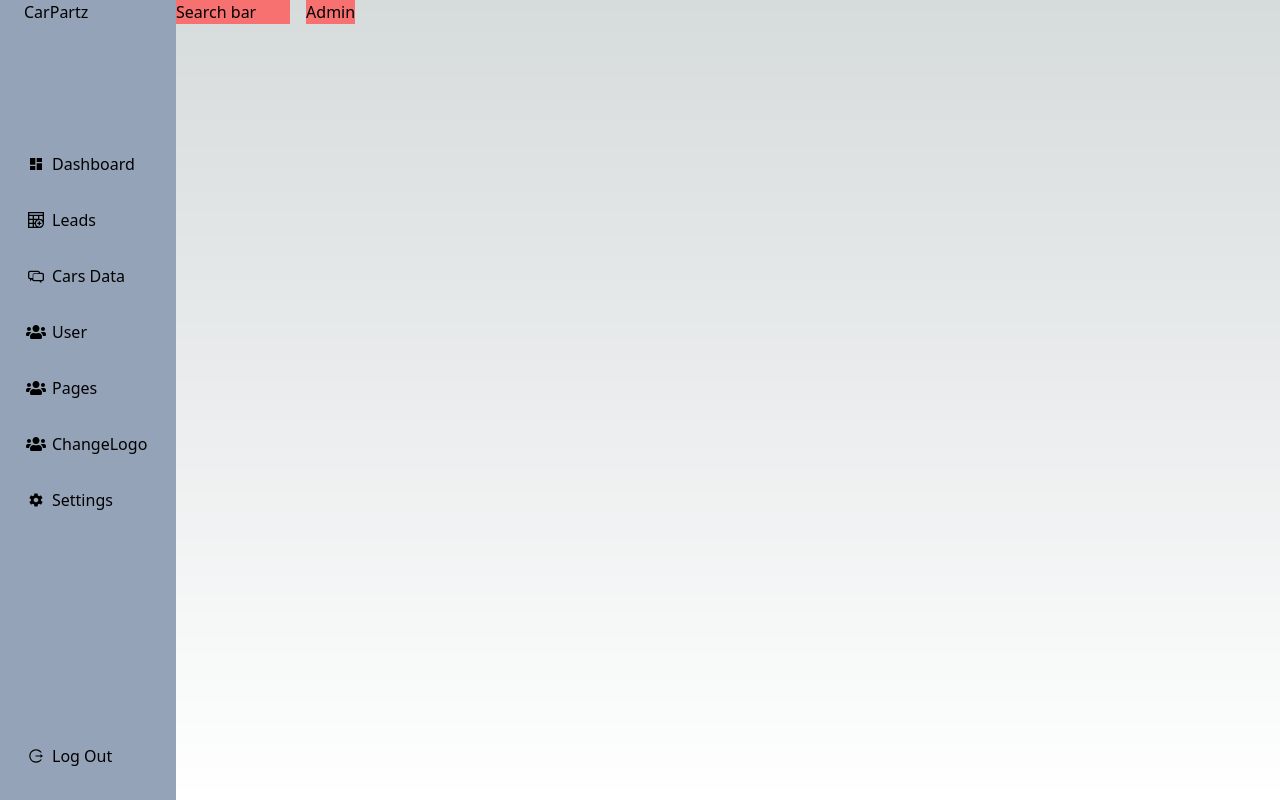
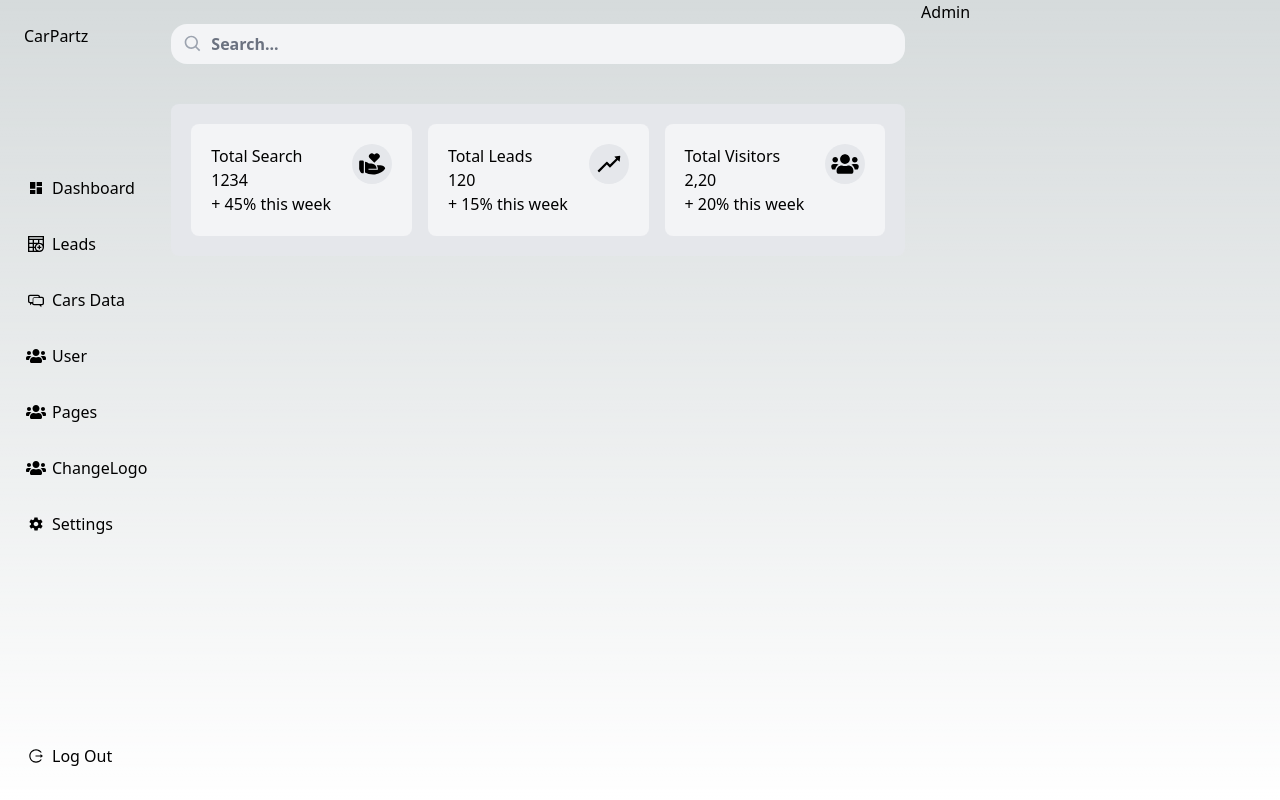
Before and after one commit to samssjubair/car-parts-shop, a Next.js app in the folder client/: page /admin/dashboard in a window 1280 px wide. Shown: the top 800 px of the page. Built offline with nearby package versions, Linux system fonts and the light colour scheme; no server answers; sample sign-in values are in the browser's storage.

Commit message:
dashboard

```diff
--- a/client/pages/admin/dashboard.js
+++ b/client/pages/admin/dashboard.js
@@ -1,16 +1,70 @@
 import { unstable_getServerSession } from "next-auth";
 import { authOptions } from "../api/auth/[...nextauth]";
 import Sidebar from "../components/Sidebar";
+import { BiSearch } from "react-icons/bi";
+import { RiHandHeartFill } from "react-icons/ri";
+import { AiOutlineRise } from "react-icons/ai";
+import { FaUsers } from "react-icons/fa";
 
 const dashboard = ({ Children }) => {
   // console.log(partEntries)
   return (
     <Sidebar>
       <div className="mx-auto grid lg:grid-cols-3 gap-4">
-        <div className="col-span-2 bg-red-400">
-          <h3>Search bar</h3>
+        <div className="col-span-2">
+          {/* Search bar */}
+          <div className="mt-6">
+            <form>
+              <div className="relative flex items-center text-gray-400 focus-within:text-gray-600">
+                <BiSearch className="w-5 h-5 absolute ml-3" />
+                <input
+                  type="text"
+                  name="search"
+                  placeholder="Search..."
+                  autoComplete="off"
+                  aria-label="Search..."
+                  className="pr-3 pl-10 w-screen py-2 font-semibold placeholder-gray-500 text-black rounded-2xl border-none right-2 ring-gray-300 focus:ring-gray-500 bg-gray-100 focus:ring-2"
+                />
+              </div>
+            </form>
+          </div>
+          {/* Search bar end */}
+          <div className="bg-gray-200 mt-10 px-5 py-5 rounded-lg">
+            <div className="grid grid-cols-3 gap-4">
+              <div className="flex bg-gray-100 rounded-lg justify-between px-5 py-5">
+                <div>
+                  <p>Total Search</p>
+                  <span>1234</span>
+                  <p>+ 45% this week</p>
+                </div>
+                <div>
+                  <RiHandHeartFill className="border-slate-200 rounded-3xl bg-gray-200 py-1.5 px-1.5 w-10 h-10" />
+                </div>
+              </div>
+              <div className="flex bg-gray-100 rounded-lg justify-between px-5 py-5">
+                <div>
+                  <p>Total Leads</p>
+                  <span>120</span>
+                  <p>+ 15% this week</p>
+                </div>
+                <div>
+                  <AiOutlineRise className="border-slate-200 rounded-3xl bg-gray-200 py-1.5 px-1.5 w-10 h-10" />
+                </div>
+              </div>
+              <div className="flex bg-gray-100 rounded-lg justify-between px-5 py-5">
+                <div>
+                  <p>Total Visitors</p>
+                  <span>2,20</span>
+                  <p>+ 20% this week</p>
+                </div>
+                <div>
+                  <FaUsers className="border-slate-200 rounded-3xl bg-gray-200 py-1.5 px-1.5 w-10 h-10" />
+                </div>
+              </div>
+            </div>
+          </div>
         </div>
-        <div className="bg-red-400">
+        <div className="">
           <h3>Admin</h3>
         </div>
       </div>
--- a/client/pages/components/Sidebar.jsx
+++ b/client/pages/components/Sidebar.jsx
@@ -11,9 +11,9 @@ import { AiOutlineLogout } from "react-icons/ai";
 const Sidebar = ({children}) => {
   return (
     <div className="flex">
-      <div className="h-screen bg-slate-400 w-44 max-w-7xl px-6">
+      <div className="h-screen w-44 max-w-7xl px-6">
         <div className="">
-          <h3 className="">CarPartz</h3>
+          <h3 className="pt-6">CarPartz</h3>
         </div>
         <div className="mt-32">
           <div className="flex items-center ">
```
